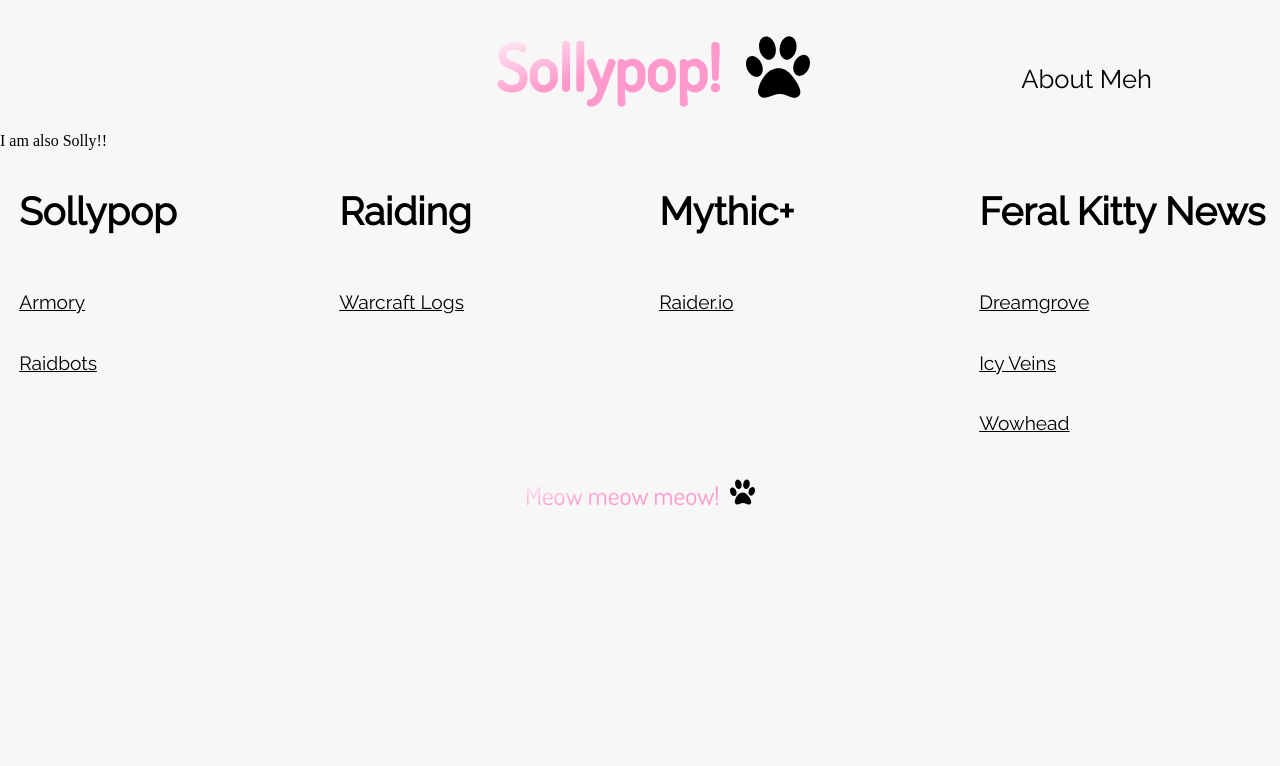
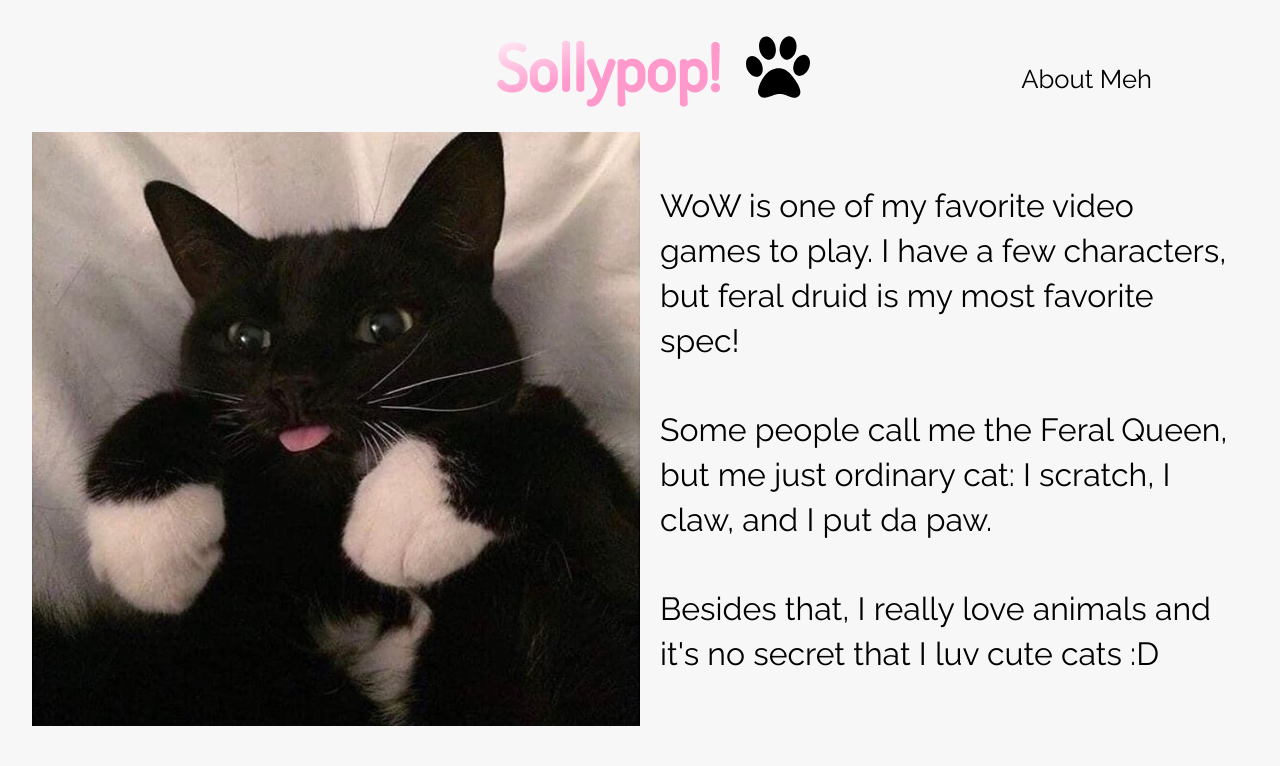
Before and after one commit to mealthebear/silly-kat, a React app: page / in a window 1280 px wide. Both pictures are taken after a click on the element "About Meh". Shown: the top 766 px of the page. Built offline with nearby package versions, Linux system fonts and the light colour scheme.

Commit message:
Added about me section with cat photo

```diff
--- a/public/style.css
+++ b/public/style.css
@@ -16,6 +16,18 @@
 
 .about-me-link:hover {
   color: #ff99cc;
+}
+
+.about-text {
+  box-sizing: border-box;
+  display: inline-block;
+  font-family: 'Raleway', sans-serif;
+  font-size: 2.5vw;
+  line-height: 3.5vw;
+  margin-bottom: 0;
+  padding: 20px;
+  vertical-align: top;
+  width: 50%;
 }
 
 .column-item {
@@ -40,6 +52,11 @@
 .common-section {
   margin: 0 auto;
   width: 95%;
+}
+
+.cute-cat-photo {
+  max-width: 700px;
+  width: 50%;
 }
 
 .footer-column {
--- a/src/components/App.js
+++ b/src/components/App.js
@@ -5,7 +5,7 @@
 import React, { useState } from 'react';
 
 const App = () => {
-  const [showHome, dynamicRender] = useState(false);
+  const [showHome, dynamicRender] = useState(true);
 
   const [footerData, setFooterData] = useState([
     {
--- a/src/components/pages/About.js
+++ b/src/components/pages/About.js
@@ -3,7 +3,20 @@
 const About = () => {
   return (
     <div>
-      I am also Solly!!
+      <section className="about-me-section common-section">
+        <img
+          alt="Black cat lying on back with tongue out and paws up"
+          className="cute-cat-photo"
+          src="../../../public/images/cute-cat.jpg"
+        />
+        <p className="about-text">WoW is one of my favorite video games to play. I have a few characters, but feral druid
+        is my most favorite spec!<br /><br />
+        Some people call me the Feral Queen, but me just ordinary cat:
+        I scratch, I claw, and I put da paw.<br /><br />
+        Besides that, I really love animals and it's no secret
+        that I luv cute cats :D
+        </p>
+      </section>
     </div>
   )
 }
```
Also changed, not shown: public/images/cute-cat.jpg (added).
